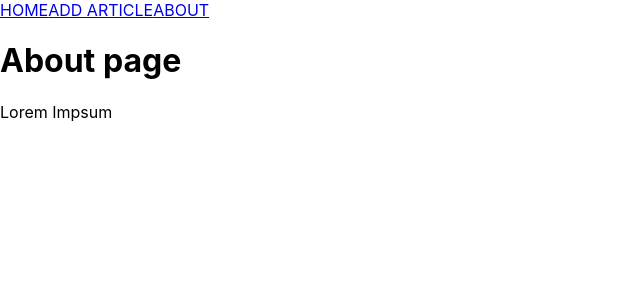
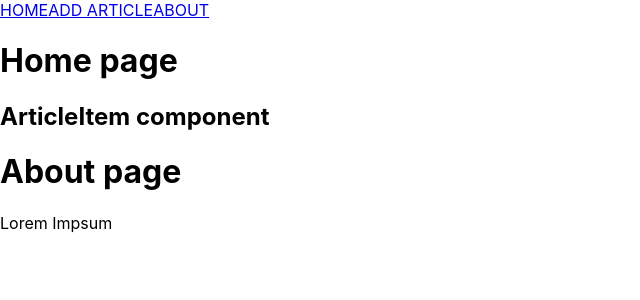
Before and after one commit to SvitlanaRybakova/react-app-group-blogg, a React (Create React App) app: page / in a window 1280 px wide. Shown: the top 300 px of the page, without its empty margins (0-640 px from the left). Built offline with nearby package versions, Linux system fonts and the light colour scheme.

Commit message:
Added Home and ArticleItem

```diff
--- a/src/App.js
+++ b/src/App.js
@@ -2,12 +2,14 @@ import { BrowserRouter, Route } from "react-router-dom";
 
 import About from "./pages/About";
 import Navbar from "./components/Navbar";
+import Home from "./pages/Home";
 
 function App() {
   return (
     <div className="App">
       <BrowserRouter>
         <Navbar />
+        <Home />
         <About />
       </BrowserRouter>
     </div>
--- /dev/null
+++ b/src/components/ArticleItem.js
@@ -0,0 +1,9 @@
+function ArticleItem(){
+  return(
+    <div className="articleItem">
+      <h2>ArticleItem component</h2>
+    </div>
+  );
+}
+
+export default ArticleItem;
--- /dev/null
+++ b/src/pages/Home.js
@@ -0,0 +1,12 @@
+import ArticleItem from "../components/ArticleItem";
+
+function Home(){
+  return(
+    <div className="home">
+      <h1>Home page</h1>
+      <ArticleItem></ArticleItem>
+    </div>
+  );
+}
+
+export default Home;
```
